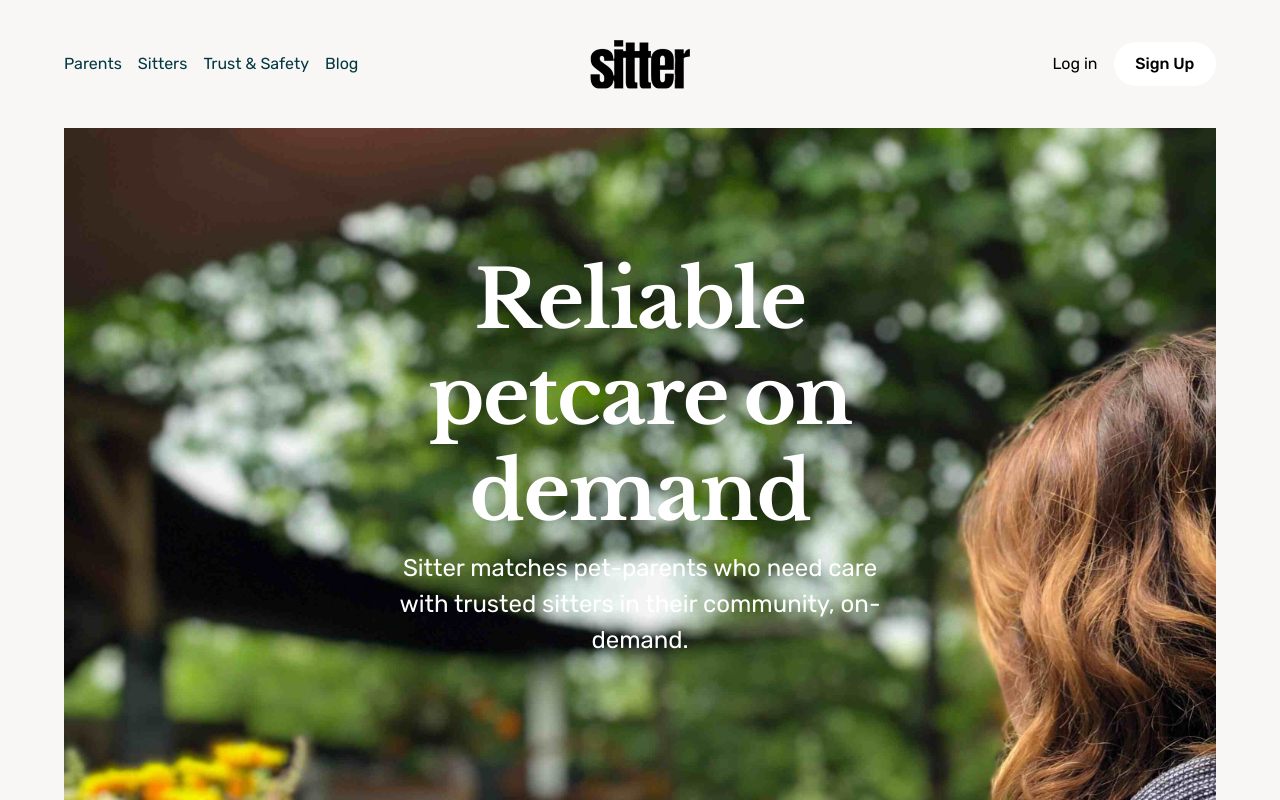
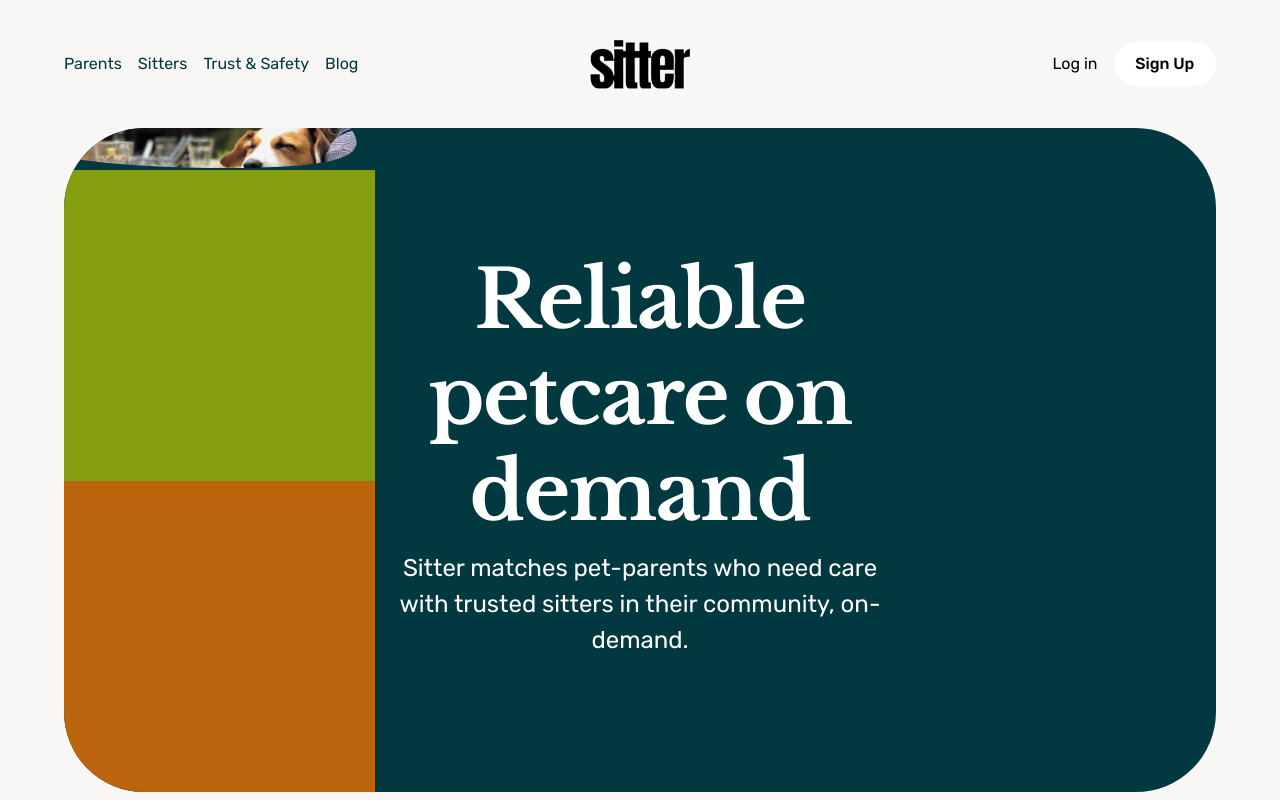
Before and after one commit to samsonc89/otter-replica, a React (Vite) app: page / in a window 1280 px wide. Shown: the top 800 px of the page. Built offline with nearby package versions, Linux system fonts and the light colour scheme.

Commit message:
Add styling to hero section shapes

```diff
--- a/src/components/Header/header.css
+++ b/src/components/Header/header.css
@@ -3,11 +3,6 @@
   justify-content: center;
   align-items: center;
   position: relative;
-}
-
-.hero-text {
-  width: 50%;
-  position: absolute;
 }
 
 .hero-container {
@@ -16,6 +11,62 @@
   background-color: hsl(187deg 93% 13%);
   border-radius: 80px;
   display: flex;
+  justify-content: space-between;
+  overflow: hidden;
+  position: relative;
+}
+
+.hero-column {
+  width: 27%;
+  height: 100%;
+  display: flex;
+  flex-direction: column;
+}
+.hero-shape {
+  width: 100%;
+  height: 100%;
+  aspect-ratio: 1;
+}
+
+.hero-shape-top-left-container {
+  width: 100%;
+  height: 100%;
+  margin-left: -10%;
+  margin-top: -10%;
+  position: relative;
+}
+.test-svg {
+  display: block;
+  width: 0;
+}
+.hero-shape-top-left {
+  width: 110%;
+  background-color: green;
+  -webkit-clip-path: url(#top-left);
+  clip-path: url(#top-left) border-box;
+  position: absolute;
+  bottom: 0%;
+  top: 0%;
+  left: 0%;
+  right: 0%;
+}
+
+.dog-image {
+  width: 100%;
+  height: 100%;
+  object-fit: cover;
+}
+
+.hero-shape-middle-left {
+  background-color: rgb(132, 158, 15);
+}
+.hero-shape-bottom-left {
+  background-color: rgb(186, 100, 14);
+}
+
+.hero-text {
+  width: 50%;
+  position: absolute;
 }
 
 .hero-p {
```
